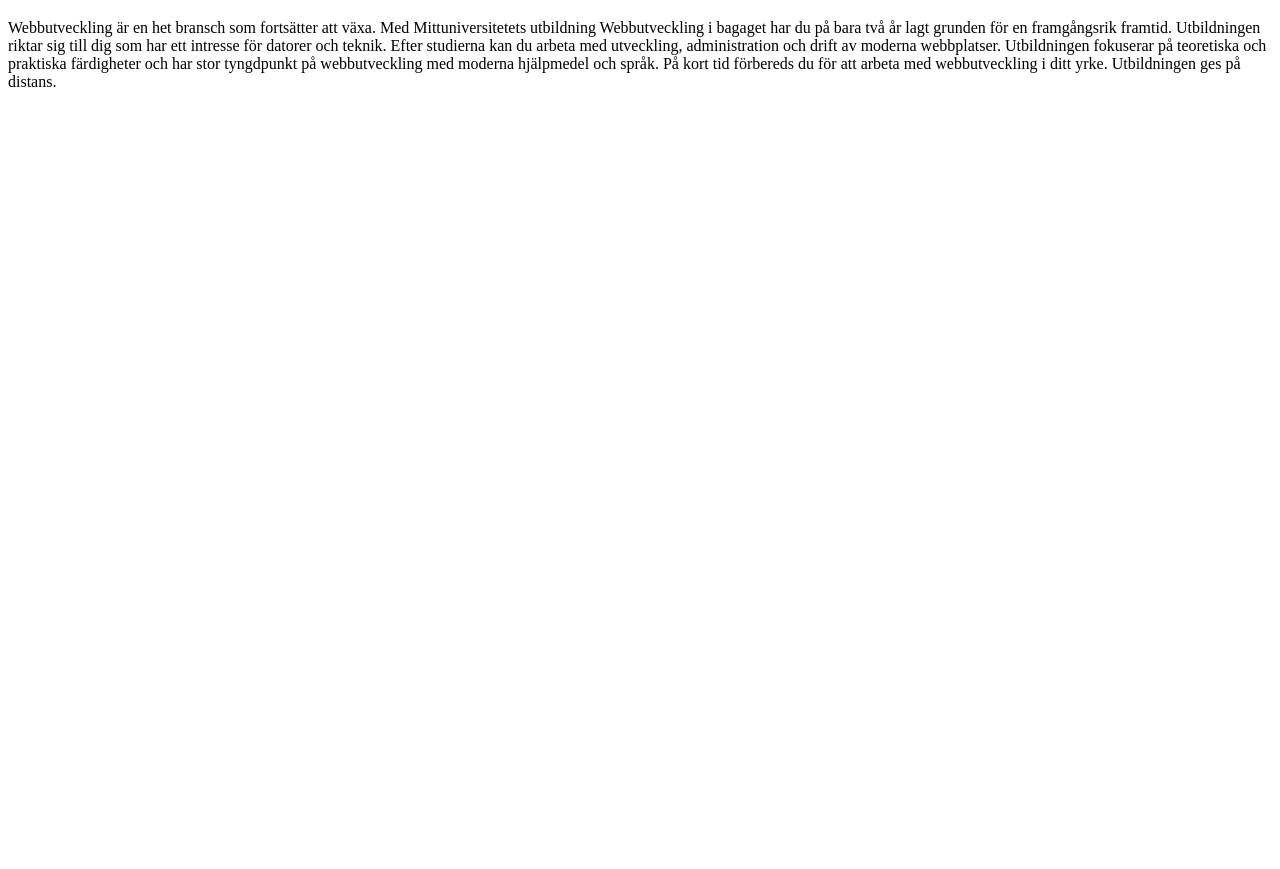
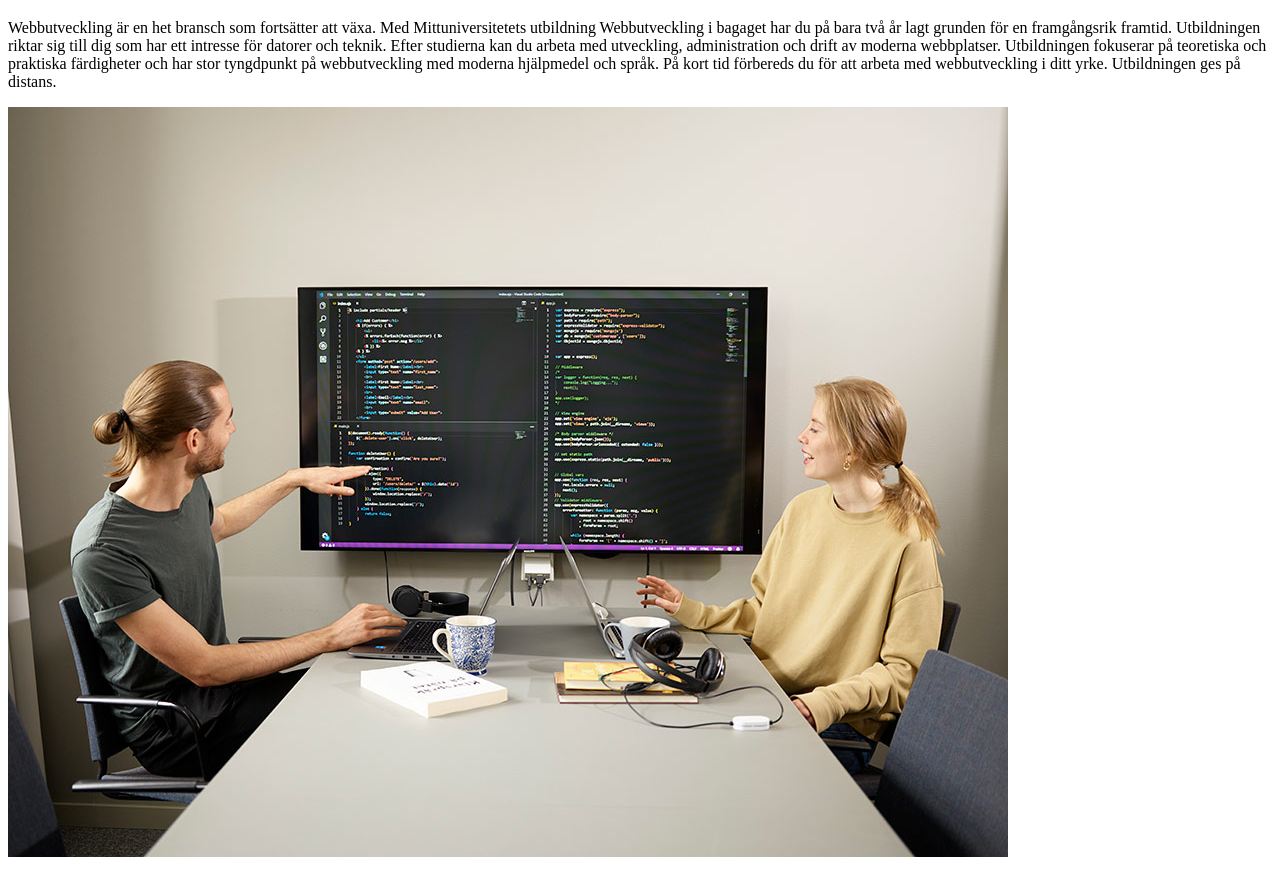
Before and after one commit to Kajsut/Lab2-DT068G-Webbanvandbarhet, a plain HTML site: page index.html in a window 1280 px wide. Shown: the part 61-930 px from the top of the page. Before the commit the page ends 800 px from the top, so only its background shows below. Drawn offline with Linux system fonts and the light colour scheme.

Commit message:
La till första bilden med alt-text i html-filen

```diff
--- a/index.html
+++ b/index.html
@@ -18,6 +18,7 @@
         </p>
     </header>
     <main>
+        <img src="images/CF017230.jpg" alt="Två människor sitter med datorer och pratar om kodning">
 
     </main>
     <footer>
```
